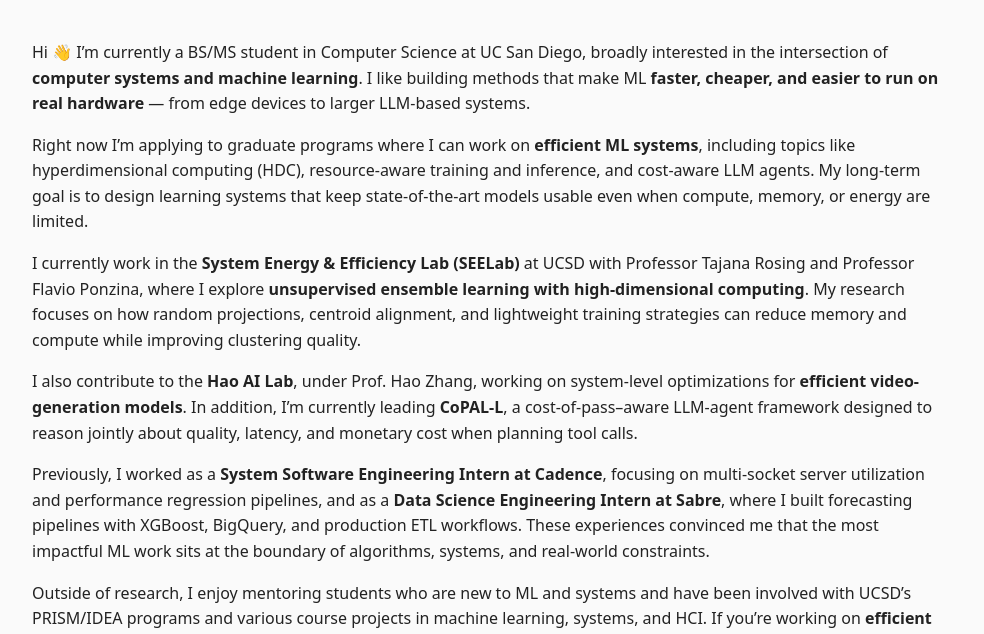
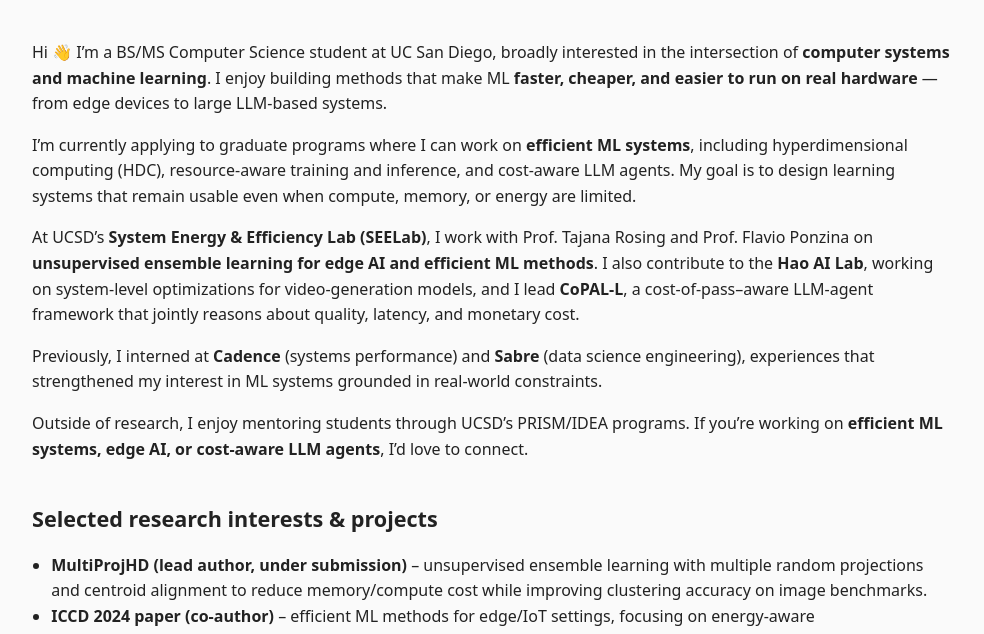
Before and after one commit to Sid10july/Sid10july.github.io, a plain HTML site: page index.html in a window 1280 px wide. Shown: the part 316-950 px from the top of the page, without its empty margins (148-1132 px from the left). Drawn offline with Linux system fonts and the light colour scheme.

Commit message:
about me section edit

```diff
--- a/index.html
+++ b/index.html
@@ -224,52 +224,36 @@
     <!-- Full-width explanation text below hero -->
     <section class="about-body">
         <p>
-          Hi 👋 I’m currently a BS/MS student in Computer Science at UC San Diego,
-          broadly interested in the intersection of
-          <strong>computer systems and machine learning</strong>. I like
-          building methods that make ML <strong>faster, cheaper, and easier
-          to run on real hardware</strong> — from edge devices to larger
+          Hi 👋 I’m a BS/MS Computer Science student at UC San Diego, broadly interested in the intersection of
+          <strong>computer systems and machine learning</strong>. I enjoy building methods that make ML
+          <strong>faster, cheaper, and easier to run on real hardware</strong> — from edge devices to large
           LLM-based systems.
         </p>
 
         <p>
-          Right now I’m applying to graduate programs where I can work on
-          <strong>efficient ML systems</strong>, including topics like
-          hyperdimensional computing (HDC), resource-aware training and
-          inference, and cost-aware LLM agents. My long-term goal is to design
-          learning systems that keep state-of-the-art models usable even when
-          compute, memory, or energy are limited.
+          I’m currently applying to graduate programs where I can work on
+          <strong>efficient ML systems</strong>, including hyperdimensional computing (HDC), resource-aware
+          training and inference, and cost-aware LLM agents. My goal is to design learning systems that remain
+          usable even when compute, memory, or energy are limited.
         </p>
 
         <p>
-          I currently work in the <strong>System Energy &amp; Efficiency Lab (SEELab)</strong>
-          at UCSD with Professor Tajana Rosing and Professor Flavio Ponzina, where I explore
-          <strong>unsupervised ensemble learning with high-dimensional computing</strong>.
-          My research focuses on how random projections, centroid alignment, and lightweight
-          training strategies can reduce memory and compute while improving clustering quality.
+          At UCSD’s <strong>System Energy &amp; Efficiency Lab (SEELab)</strong>, I work with Prof. Tajana
+          Rosing and Prof. Flavio Ponzina on <strong>unsupervised ensemble learning for edge AI and efficient ML methods</strong>.
+          I also contribute to the <strong>Hao AI Lab</strong>, working on system-level optimizations for
+          video-generation models, and I lead <strong>CoPAL-L</strong>, a cost-of-pass–aware LLM-agent framework
+          that jointly reasons about quality, latency, and monetary cost.
         </p>
 
         <p>
-          I also contribute to the <strong>Hao AI Lab</strong>, under Prof. Hao Zhang,
-          working on system-level optimizations for <strong>efficient video-generation models</strong>.
-          In addition, I’m currently leading <strong>CoPAL-L</strong>, a cost-of-pass–aware
-          LLM-agent framework designed to reason jointly about quality, latency, and monetary cost
-          when planning tool calls.
+          Previously, I interned at <strong>Cadence</strong> (systems performance) and <strong>Sabre</strong>
+          (data science engineering), experiences that strengthened my interest in ML systems grounded in
+          real-world constraints.
         </p>
 
         <p>
-          Previously, I worked as a <strong>System Software Engineering Intern at Cadence</strong>,
-          focusing on multi-socket server utilization and performance regression pipelines, and as a
-          <strong>Data Science Engineering Intern at Sabre</strong>, where I built forecasting pipelines
-          with XGBoost, BigQuery, and production ETL workflows. These experiences convinced me that the
-          most impactful ML work sits at the boundary of algorithms, systems, and real-world constraints.
-        </p>
-
-        <p>
-          Outside of research, I enjoy mentoring students who are new to ML and systems and have been
-          involved with UCSD’s PRISM/IDEA programs and various course projects in machine learning,
-          systems, and HCI. If you’re working on <strong>efficient ML systems, HDC, or cost-aware
-          LLM agents</strong>, I’d love to connect.
+          Outside of research, I enjoy mentoring students through UCSD’s PRISM/IDEA programs. If you’re working
+          on <strong>efficient ML systems, edge AI, or cost-aware LLM agents</strong>, I’d love to connect.
         </p>
       </section>
 
```
